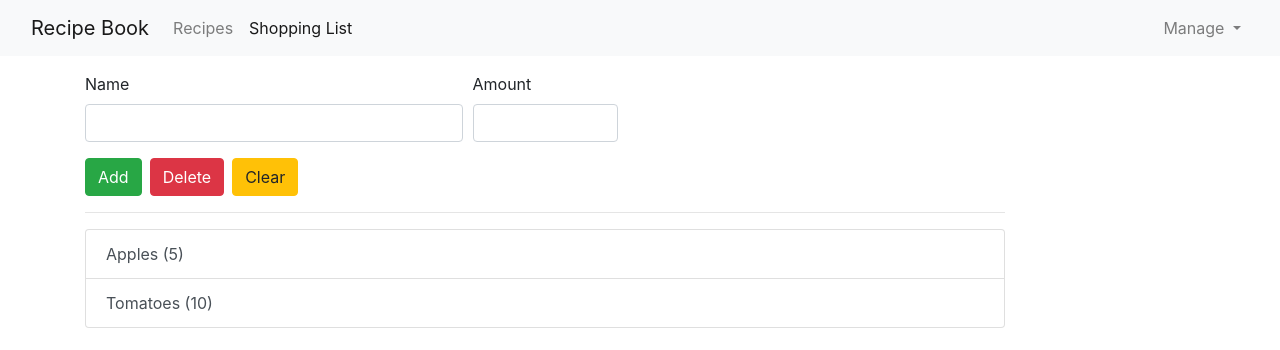
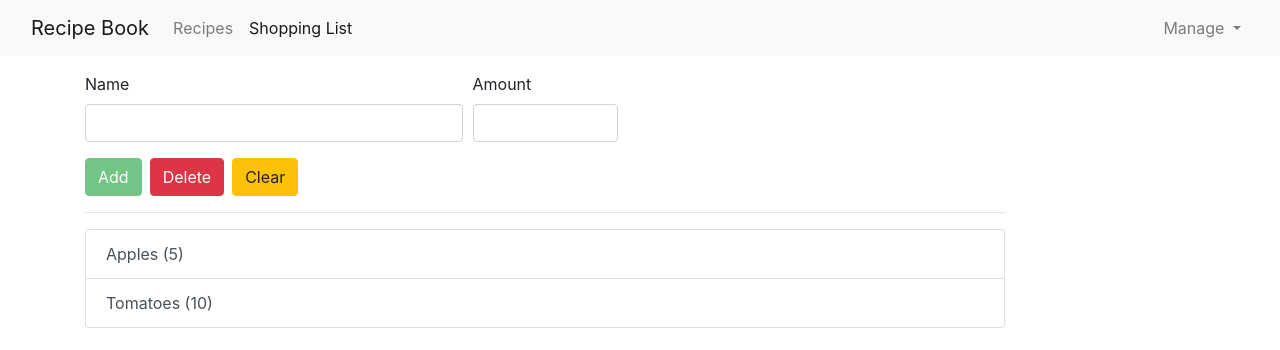
Before and after one commit to StayIndoors/recipe_app, an Angular app: page /shopping-list in a window 1280 px wide. Shown: the top 350 px of the page. Built offline with nearby package versions, Linux system fonts and the light colour scheme.

Commit message:
Validate name and amount greater than zero in the shopping list form

```diff
--- a/src/app/shopping-list/shopping-edit/shopping-edit.component.html
+++ b/src/app/shopping-list/shopping-edit/shopping-edit.component.html
@@ -10,6 +10,7 @@
             id="name"
             name="name"
             ngModel
+            required
           >
         </div>
         <div class="col-2 form-group">
@@ -20,12 +21,14 @@
             id="amount"
             name="amount"
             ngModel
+            required
+            pattern="^[1-9]+[0-9]*$"
           >
         </div>
       </div>
       <div class="form-row">
         <div class="col-12 btn-toolbar" role="toolbar" aria-label="Edit shopping list buttons">
-          <button class="btn btn-success mr-2" type="submit" aria-label="Add Item Button">Add</button>
+          <button class="btn btn-success mr-2" type="submit" [disabled]="!f.valid" aria-label="Add Item Button">Add</button>
           <button class="btn btn-danger mr-2" type="button" aria-label="Delete Item Button">Delete</button>
           <button class="btn btn-warning" type="button" aria-label="Clear Item Button">Clear</button>
         </div>
```
